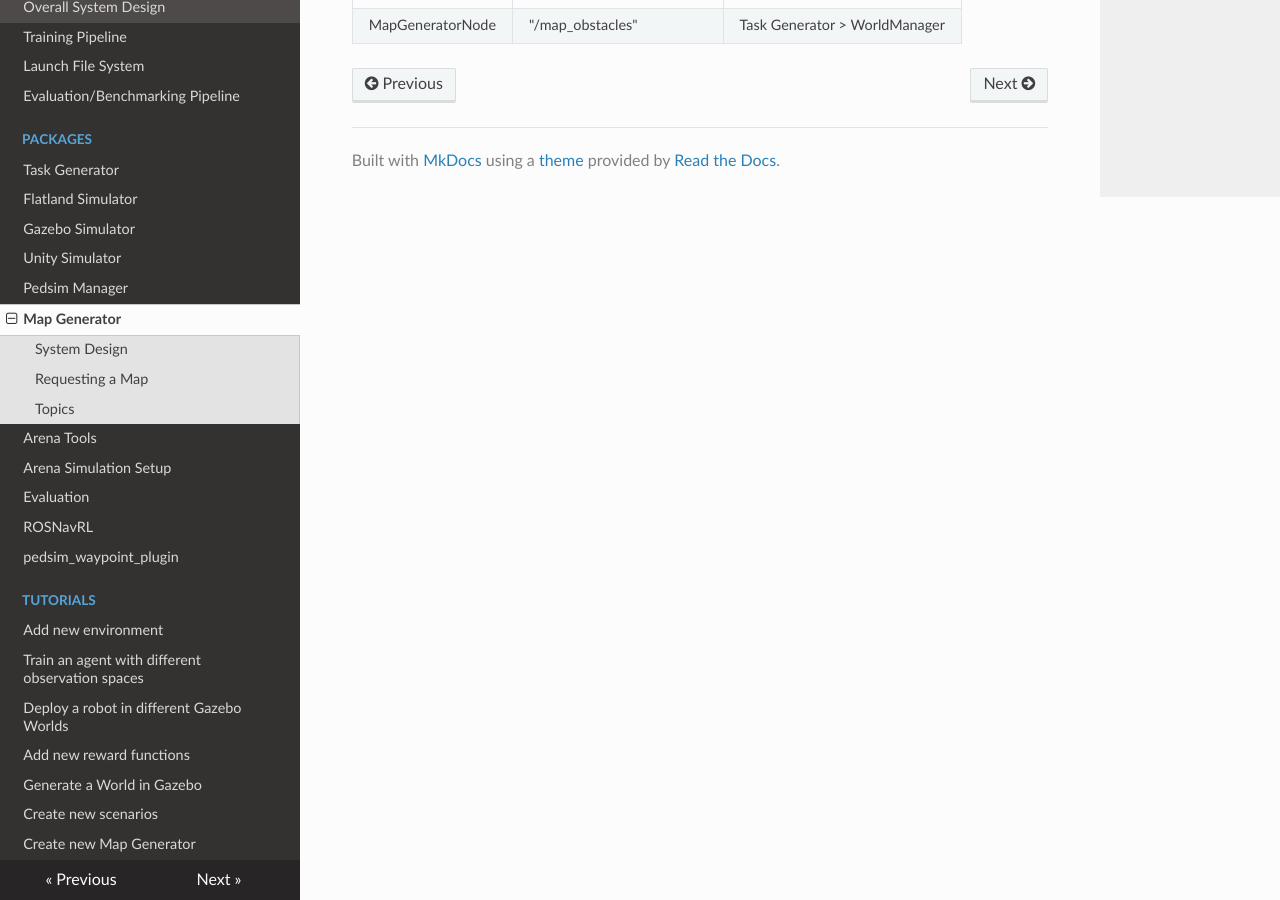
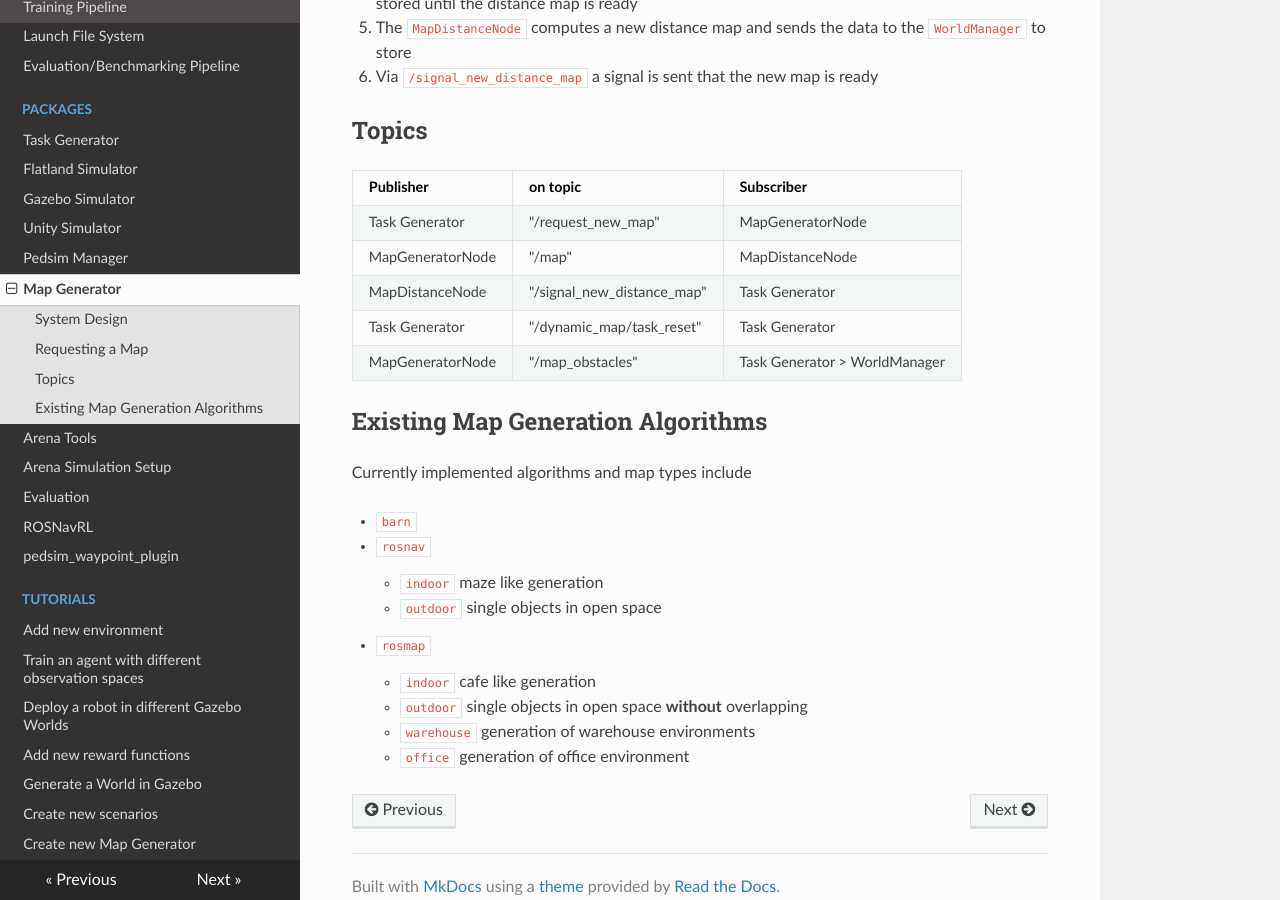
Before and after one commit to Arena-Rosnav/.github, an MkDocs documentation site: the page built from docs/packages/map_generator.md, in a window 1280 px wide and 900 px high, scrolled down 839 px. Built offline with MkDocs 1.6.1, drawn with Linux system fonts in a browser that asks for light colours; nearby versions of some CDN libraries; comment, search, counter and statistics services are not loaded.

Commit message:
correct paths and add map algs/types

```diff
--- a/docs/packages/map_generator.md
+++ b/docs/packages/map_generator.md
@@ -1,10 +1,10 @@
 # Map Generator
 
-The Map Generator is a Ros Package to generate dynamic maps for the [`dynamic_map` Task Mode](/user_guides/task_modes/dynamic_map/).
+The Map Generator is a Ros Package to generate dynamic maps for the [`dynamic_map` Task Mode](../../user_guides/task_modes/dynamic_map/).
 
 ## System Design
 
-![](/docs/images/system-design/map_generator-sys.png)
+![](../images/system-design/map_generator-sys.png)
 
 ## Requesting a Map
 
@@ -24,3 +24,17 @@
 | MapDistanceNode  | "/signal_new_distance_map" | Task Generator                |
 | Task Generator   | "/dynamic_map/task_reset"  | Task Generator                |
 | MapGeneratorNode | "/map_obstacles"           | Task Generator > WorldManager |
+
+## Existing Map Generation Algorithms
+Currently implemented algorithms and map types include
+
+- `barn`
+- `rosnav`
+    - `indoor` maze like generation
+    - `outdoor` single objects in open space
+
+- `rosmap`
+    - `indoor` cafe like generation
+    - `outdoor` single objects in open space **without** overlapping
+    - `warehouse` generation of warehouse environments
+    - `office` generation of office environment
```
Also changed, not shown: docs/user_guides/task_modes/dynamic_map.md (+4 -3 lines).
